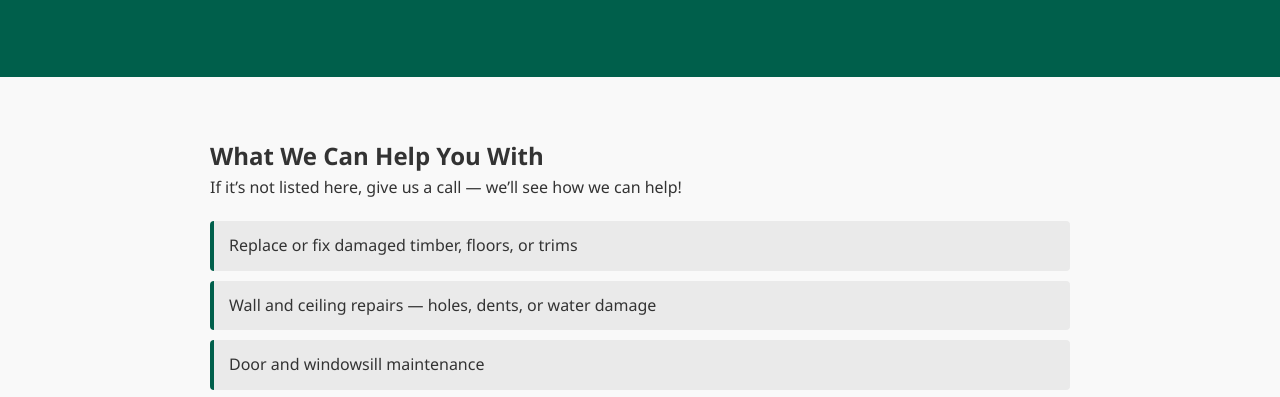
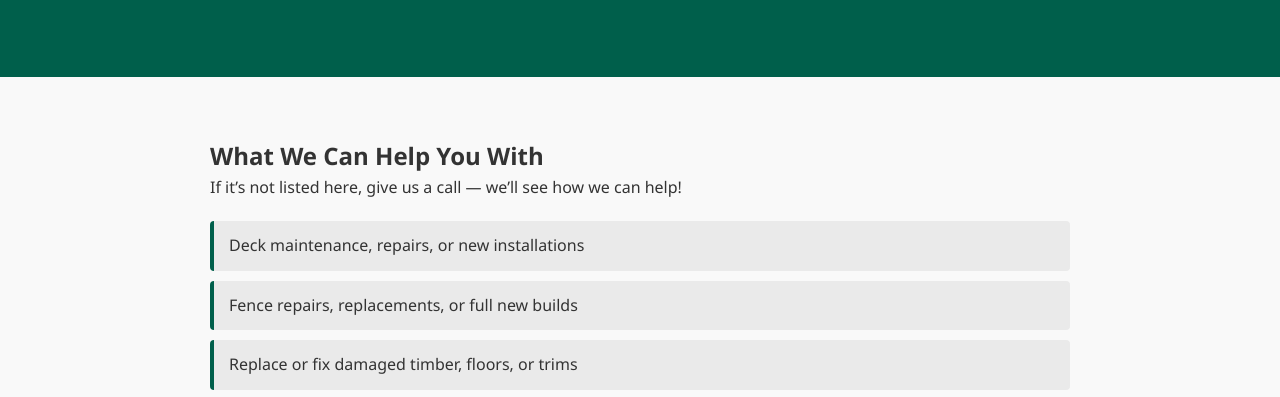
Before and after one commit to manjuvallayil/handyman-site, a plain HTML site: page index.html in a window 1280 px wide. Shown: the part 362-759 px from the top of the page. Drawn offline with Linux system fonts and the light colour scheme.

Commit message:
new services commit – static handyman site

```diff
--- a/index.html
+++ b/index.html
@@ -22,6 +22,8 @@
     <h2>What We Can Help You With</h2>
     <p>If it’s not listed here, give us a call — we’ll see how we can help!</p>
     <ul>
+      <li>Deck maintenance, repairs, or new installations</li>
+      <li>Fence repairs, replacements, or full new builds</li>
       <li>Replace or fix damaged timber, floors, or trims</li>
       <li>Wall and ceiling repairs — holes, dents, or water damage</li>
       <li>Door and windowsill maintenance</li>
```
Also changed, not shown: 1 other file.
